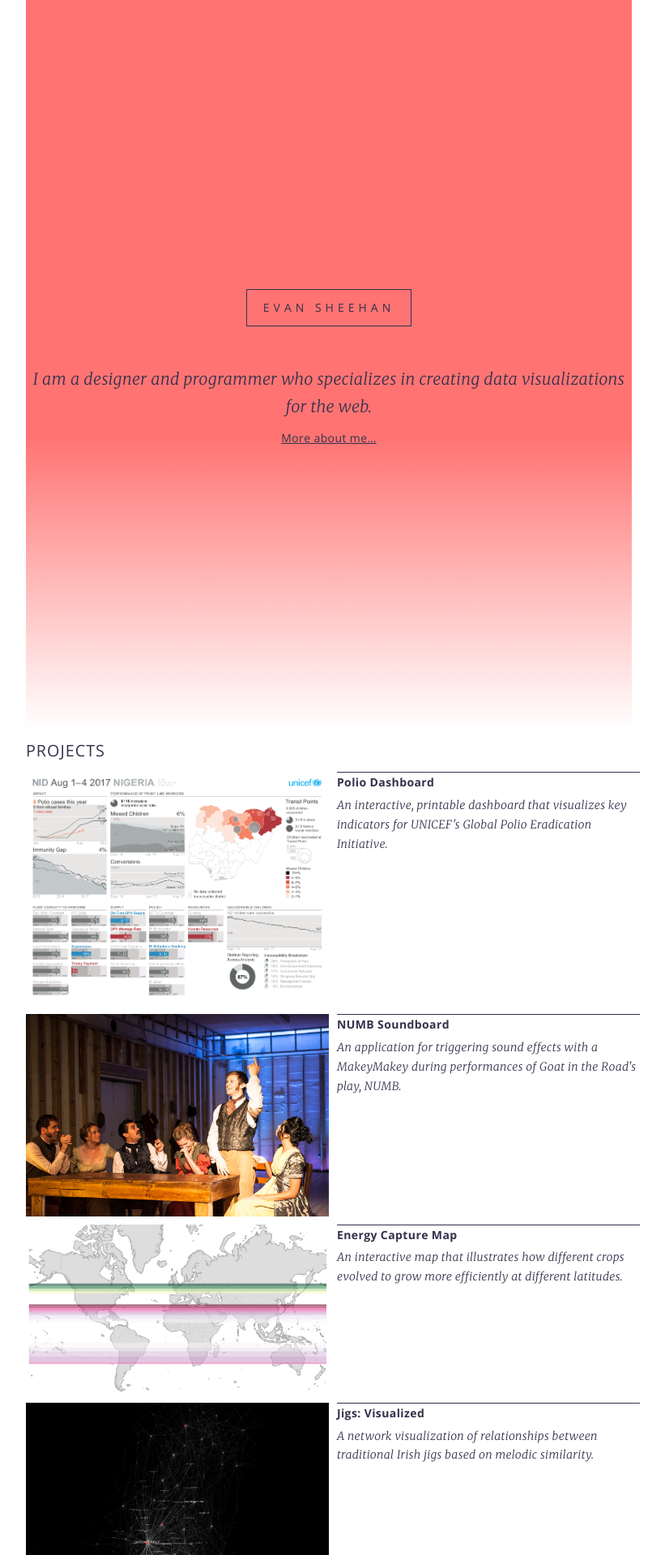
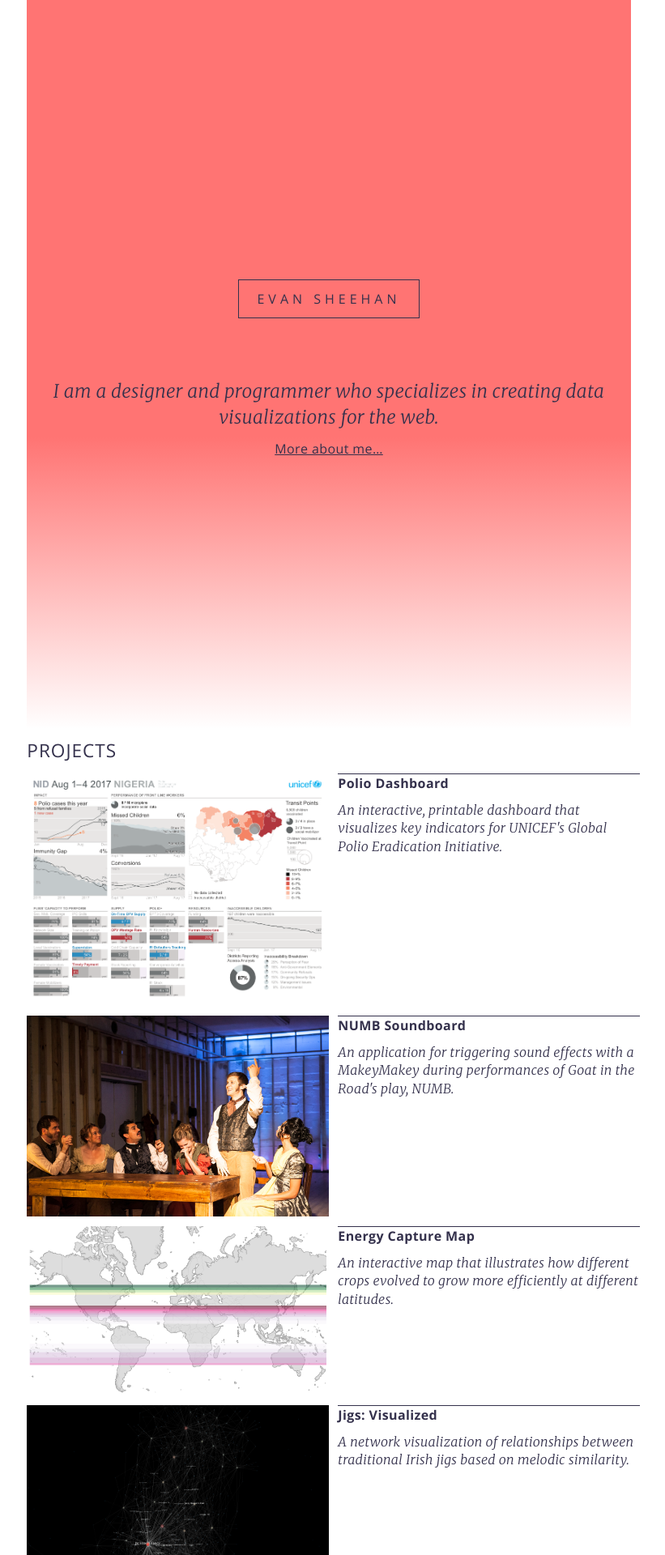
Before and after one commit to darthmall/darthmall.github.io, a Jekyll site: the page built from index.md, in a window 1280 px wide. Shown: the top 1920 px of the page at 81% size, without its empty margins (234-1055 px from the left). Built offline with Jekyll 4.4.1, drawn with Linux system fonts in a browser that asks for light colours; nearby versions of some CDN libraries.

Commit message:
Increase space between grafs to a full line

```diff
--- a/_sass/typography.sass
+++ b/_sass/typography.sass
@@ -41,6 +41,9 @@
   margin-bottom: 0
   margin-left: $gutter/2
   margin-right: $gutter/2
+
+p + p
+  margin-top: $line-height
 
 h1
   font-size: $xl
--- a/_sass/variables.sass
+++ b/_sass/variables.sass
@@ -6,16 +6,16 @@
 $base: 16px
 $ratio: 1.414
 
-$md: $mobile-base
+$md: $base
 $sm: $md / $ratio
 $xs: $sm / $ratio
 $lg: $md * $ratio
 $xl: $lg * $ratio
 $xxl: $xl * $ratio
-$xxxl: $xl * $ratio
+$xxxl: $xxl * $ratio
 
 $font-size: $md
-$line-height: 1.7
+$line-height: $ratio
 
 $gutter: $sm
 
```
